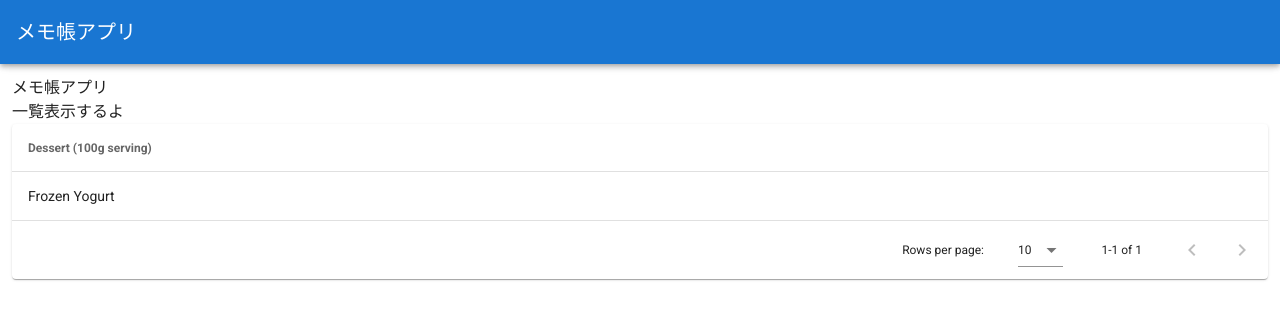
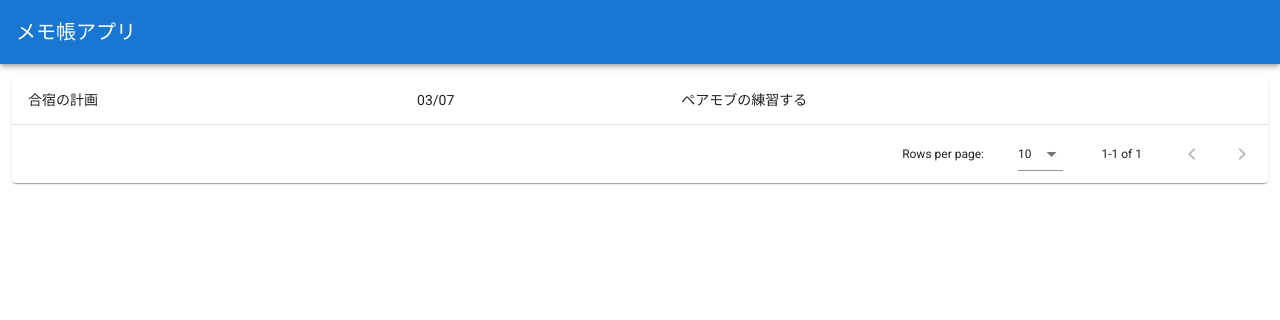
Before and after one commit to ESM-fd/pair-mob-camp, a Vue app: page / in a window 1280 px wide. Shown: the top 320 px of the page. Built offline with nearby package versions, Linux system fonts and the light colour scheme.

Commit message:
一覧1回目

```diff
--- a/src/components/List.vue
+++ b/src/components/List.vue
@@ -1,9 +1,9 @@
 <template>
   <div>
-   一覧表示するよ
    <v-data-table
     :headers="headers"
     :items="items"
+    hide-default-header
     class="elevation-1"
   ></v-data-table>
   </div>
@@ -14,27 +14,15 @@ export default {
   data () {
     return {
       headers: [
-        {
-          text: 'Dessert (100g serving)',
-          align: 'start',
-          sortable: false,
-          value: 'name'
-        },
-        // { text: 'タイトル', value: 'title' },
         { value: 'title' },
-        { value: 'date' }
-        // { text: 'Carbs (g)', value: 'carbs' },
-        // { text: 'Protein (g)', value: 'protein' },
-        // { text: 'Iron (%)', value: 'iron' }
+        { value: 'date' },
+        { value: 'contents' }
       ],
       items: [
         {
-          name: 'Frozen Yogurt',
-          calories: 159,
-          fat: 6.0,
-          carbs: 24,
-          protein: 4.0,
-          iron: 1
+          title: '合宿の計画',
+          date: '03/07',
+          contents: 'ペアモブの練習する'
         }
       ]
     }
--- a/src/view/MemoApp.vue
+++ b/src/view/MemoApp.vue
@@ -1,6 +1,5 @@
 <template>
   <div>
-    メモ帳アプリ
     <List />
   </div>
 </template>
```
